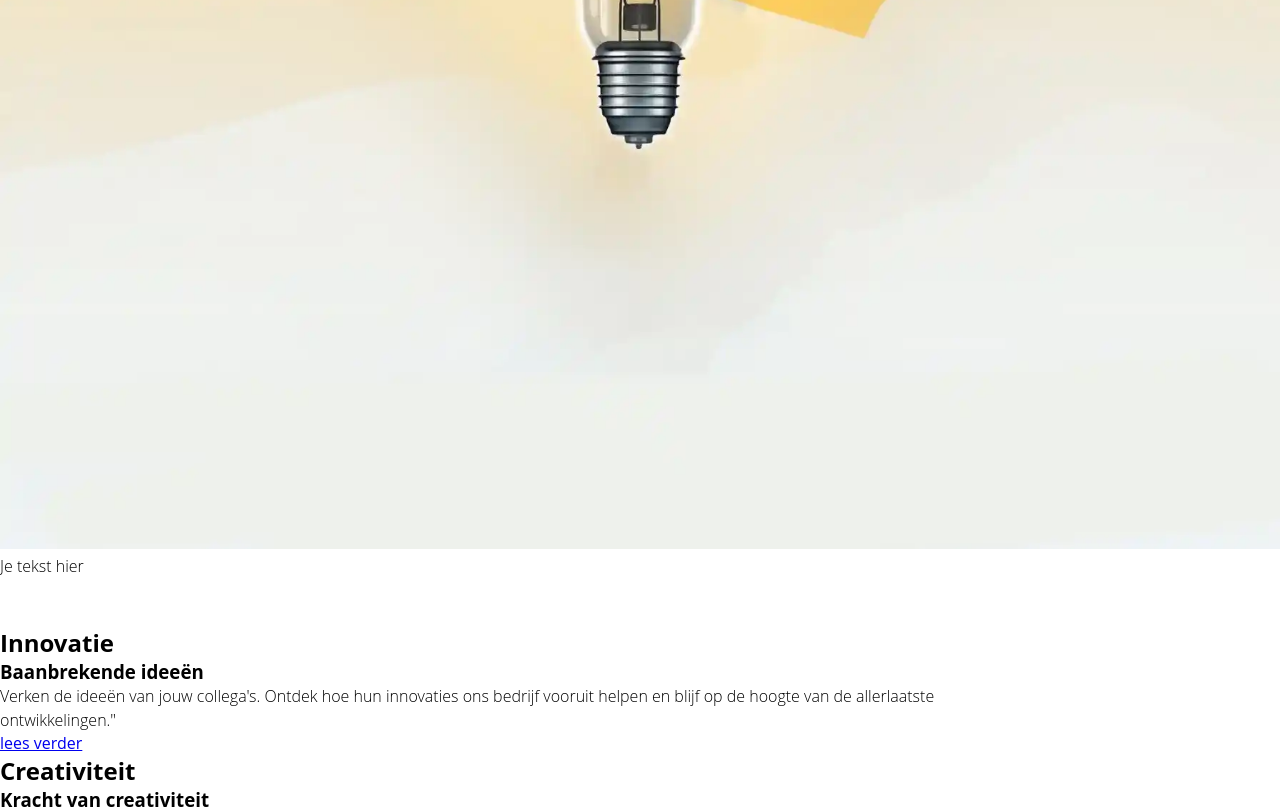
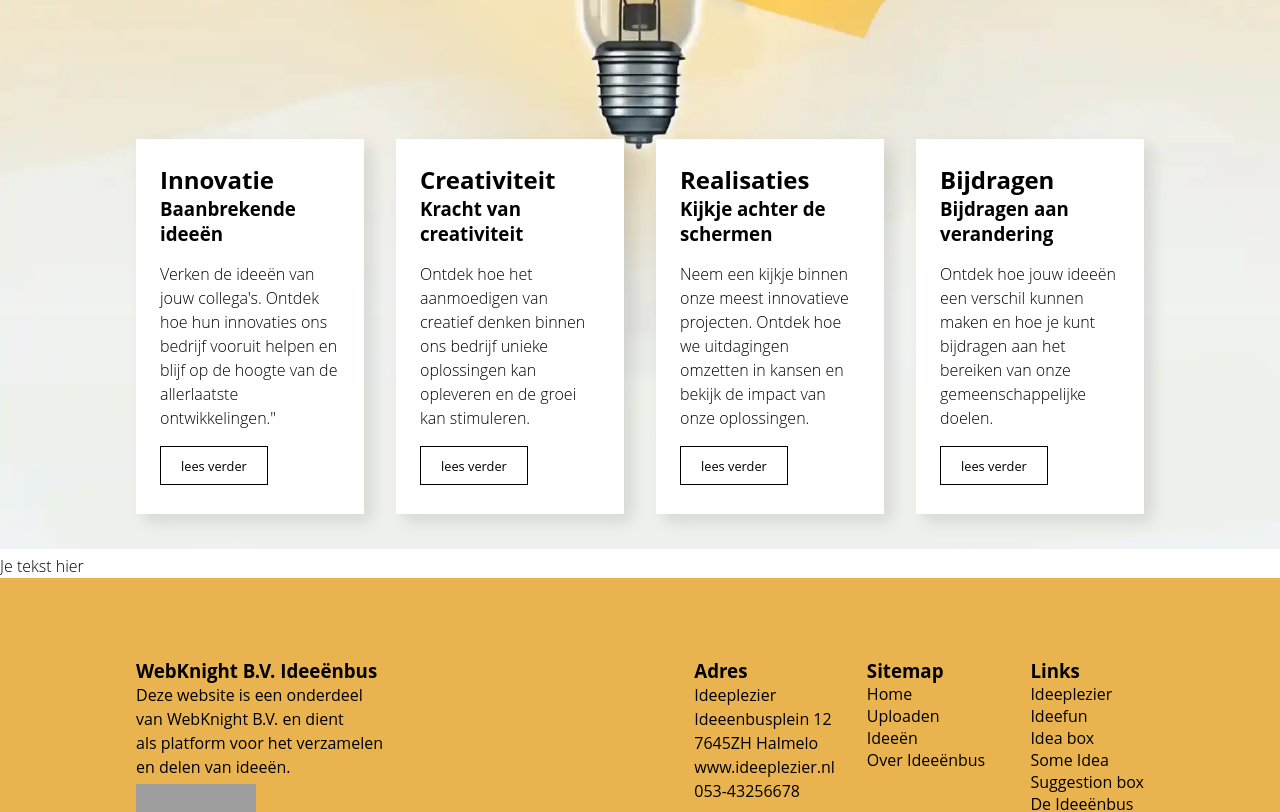
Before and after one commit to LadyoftheCave/website-loi, a Vue app: page / in a window 1280 px wide. Shown: the part 680-1492 px from the top of the page. Built offline with nearby package versions, Linux system fonts and the light colour scheme; grey boxes are pictures that could not be loaded; a web font is replaced by a local one.

Commit message:
18-02usps
aanpassing usps block

```diff
--- a/src/App.vue
+++ b/src/App.vue
@@ -215,7 +215,7 @@ header picture img {
   inline-size: 100%;
 }
 
-header .usps {
+.usps {
   display: flex;
   justify-content: center;
   flex-direction: column;
@@ -226,7 +226,7 @@ header .usps {
   text-align: center;
 }
 
-header .usps .usp {
+ .usps .usp {
   inline-size: 100%;
   block-size: auto;
   background-color: white;
@@ -234,16 +234,16 @@ header .usps .usp {
   padding: 0 1.5rem 0 1.5rem;
 }
 
-header .usps .usp h3 {
+.usps .usp h3 {
   margin-block-end: 1rem;
 }
 
-header .usps .usp button.usp_button,
-header .usps .usp .usp_button,
-header section.hero-section button,
+.usps .usp button.usp_button,
+ .usps .usp .usp_button,
+ section.hero-section button,
 main section.section_two .read .read_button,
 main #myForm .submit_button button,
-header .hero-section a {
+ .hero-section a {
   background-color: transparent;
   border: 1px solid black;
   color: black;
@@ -259,7 +259,7 @@ header .hero-section a {
   font-size: 0.8rem;
 }
 
-header .usps .usp a.usp-button,
+.usps .usp a.usp-button,
 main .idea_container a.usp-button,
 main .section_two .read .usp-button {
   background-color: transparent;
@@ -274,11 +274,11 @@ main .section_two .read .usp-button {
   font-size: 0.8rem;
 }
 
-header .usps button.usp_button:hover,
+.usps button.usp_button:hover,
 header section.hero-section button:hover,
 section.section_two .read .read_button:hover,
 header .hero-section a:hover,
-header .usps .usp a.usp-button:hover,
+.usps .usp a.usp-button:hover,
 main .section_two .read .usp-button:hover,
 main #myForm .submit_button button:hover,
 main .idea_container a.usp-button:hover {
@@ -677,7 +677,7 @@ main .idee_box {
   }
 }
 @media (min-width: 600px) {
-  header .usps {
+  .usps {
     text-align: left;
   }
 
@@ -886,20 +886,20 @@ main .idee_box {
 }
 
 @media (min-width: 1016px) {
-  header .usps {
+  .usps {
     display: flex;
     flex-direction: row;
     justify-content: space-between;
     gap: 2rem;
     position: absolute;
-    bottom: 3rem;
+    bottom: 4rem;
     left: 0;
     right: 0;
     margin: 0 auto;
     inline-size: 100%;
   }
 
-  header .usps .usp {
+   .usps .usp {
     inline-size: 18rem;
     block-size: auto;
     background-color: white;
@@ -907,7 +907,7 @@ main .idee_box {
     padding: 1.5rem;
   }
 
-  header .usps .usp h3 {
+  .usps .usp h3 {
     margin-block-end: 1rem;
   }
 }
--- a/src/views/Home.vue
+++ b/src/views/Home.vue
@@ -1,5 +1,5 @@
 <template>
-  <div>
+  <div class="header_container">
     <section class="hero-section">
                 <h1>Idee&euml;nbus</h1>
                 <p>Ontdek en deel creatieve idee&euml;n binnen WebKnight B.V..</p>
@@ -11,10 +11,7 @@
       <source media="(min-width: 1201px)" srcset="../assets/images/high_fidelity_vp.webp" type="image/webp">
       <img src="../assets/images/high_fidelity_vp.jpg" alt="Header Banner" class="header-image">
     </picture>
-    <p>Je tekst hier</p>
-  </div>
-
-  <div class="usps container--narrow">
+    <div class="usps container--narrow">
                 <div class="usp usp_one">
                     <h2>Innovatie</h2>
                     <h3>Baanbrekende idee&euml;n</h3>
@@ -40,6 +37,10 @@
                     <a href="idee_overzicht.html" class="usp-button">lees verder</a>
                 </div>
             </div>
+    <p>Je tekst hier</p>
+  </div>
+
+
 
 </template>
 
@@ -102,5 +103,9 @@ section.hero-section h1 {
     text-align: center;
     inline-size: 100%;
   }
+
+  .header_container {
+    position: relative;
+  }
 }
 </style>
```
